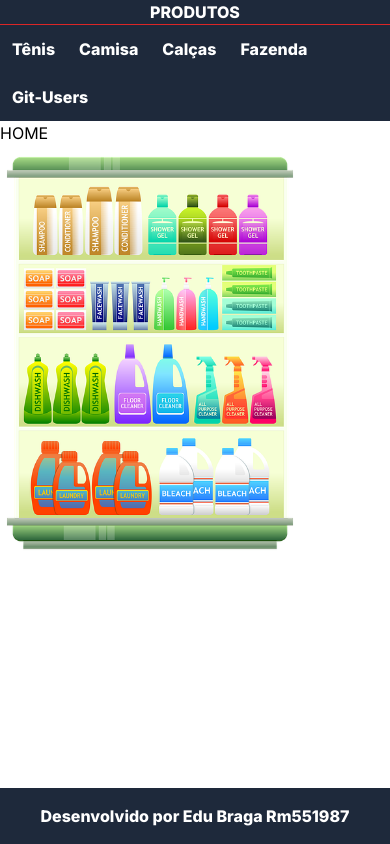
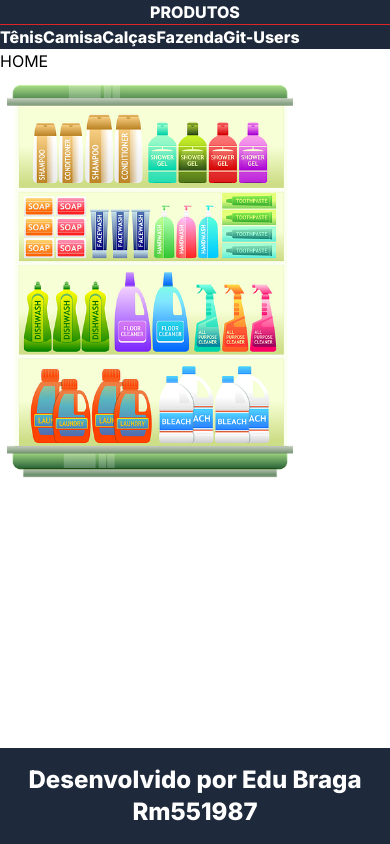
Before and after one commit to Edurb23/loja-spa-1tdspv, a Next.js app: page / in a window 390 px wide. Built offline with nearby package versions, Linux system fonts and the light colour scheme.

Commit message:
tailwind basics

```diff
--- a/src/app/globals.css
+++ b/src/app/globals.css
@@ -1,25 +1,40 @@
+
 @tailwind base;
 @tailwind components;
 @tailwind utilities;
 
 
-@layer components{
-    .menu{
+
+
+@layer components {
+
+    .card-user{
+        @apply flex flex-wrap;
+
         & li{
-            @apply inline;
+            @apply p-5 m-5  bg-red-400 w-40;
 
-            & a{
-                @apply inline-block p-3 font-extrabold hover:bg-amber-500 hover:text-black
-                transition-all duration-300 ease-in-out lg:p-6 sm:p-1
+            & img{
+                @apply block m-auto;
+            }
+
+            & figcaption{
+                @apply text-center font-bold text-xl;
             }
         }
     }
-}
 
-@layer components{
-    .rodape{
-      & div{
-         @apply bg-slate-800  text-white  font-extrabold p-4 text-center fixed bottom-0 w-full
-       }
+    .menu {
+        & li {
+            @apply inline;
+
+            & a {
+                @apply inline-block md:p-3 lg:p-6 sm:p-1 font-extrabold hover:bg-amber-600 hover:text-black transition-all duration-300 ease-in-out;
+            }
+        }
+    }
+
+    .rodape {
+        @apply font-extrabold text-2xl text-white bg-slate-800 p-4 text-center fixed bottom-0 w-full;
     }
 }
--- a/src/app/user-pages/page.jsx
+++ b/src/app/user-pages/page.jsx
@@ -1,39 +1,47 @@
-'use client'
+"use client"
 import Image from "next/image";
 import { useEffect, useState } from "react";
 
 export default function UserPages() {
 
-    // const response = await fetch("http://localhost:3000/api/git-users")
+    // const response = await fetch("http://localhost:3000/api/git-users");
     // const users = await response.json();
 
-    const [users, setUsers] = useState([])
+    const [users, setUsers] = useState([]);
 
         useEffect(() => {
             fetch("http://localhost:3000/api/git-users")
-        .then((response) => response.json())
-        .then((response) => setUsers(response))
-        .catch((erros) => console.log(erros))
+            .then((response)=> response.json())
+            .then((response)=> setUsers(response))
+            .catch(errors=> console.error(errors));
+
         }, [])
+
+        console.log(users);
 
   return (
     <div>
         <h1>User Pages</h1>
-            <ul>
-                {users.map((user) => (
+
+        <div>
+            <ul className="card-user">
+                {
+                    users.map((user)=>(
                         <li key={user.id}>
-                        <figure className="flex gap-2">
+                            <figure>
                                 <Image
                                 src={user.avatar_url}
                                 alt="Avatar"
                                 width={50}
-                                height={50}
-                            />
+                                height={50} />
                                 <figcaption>{user.login}</figcaption>
                             </figure>
                         </li>
-                ))}
+                    ))
+                }
             </ul>
+        </div>
+
     </div>
   )
 }
```
Lines whose indentation alone changed are shown as unchanged.
